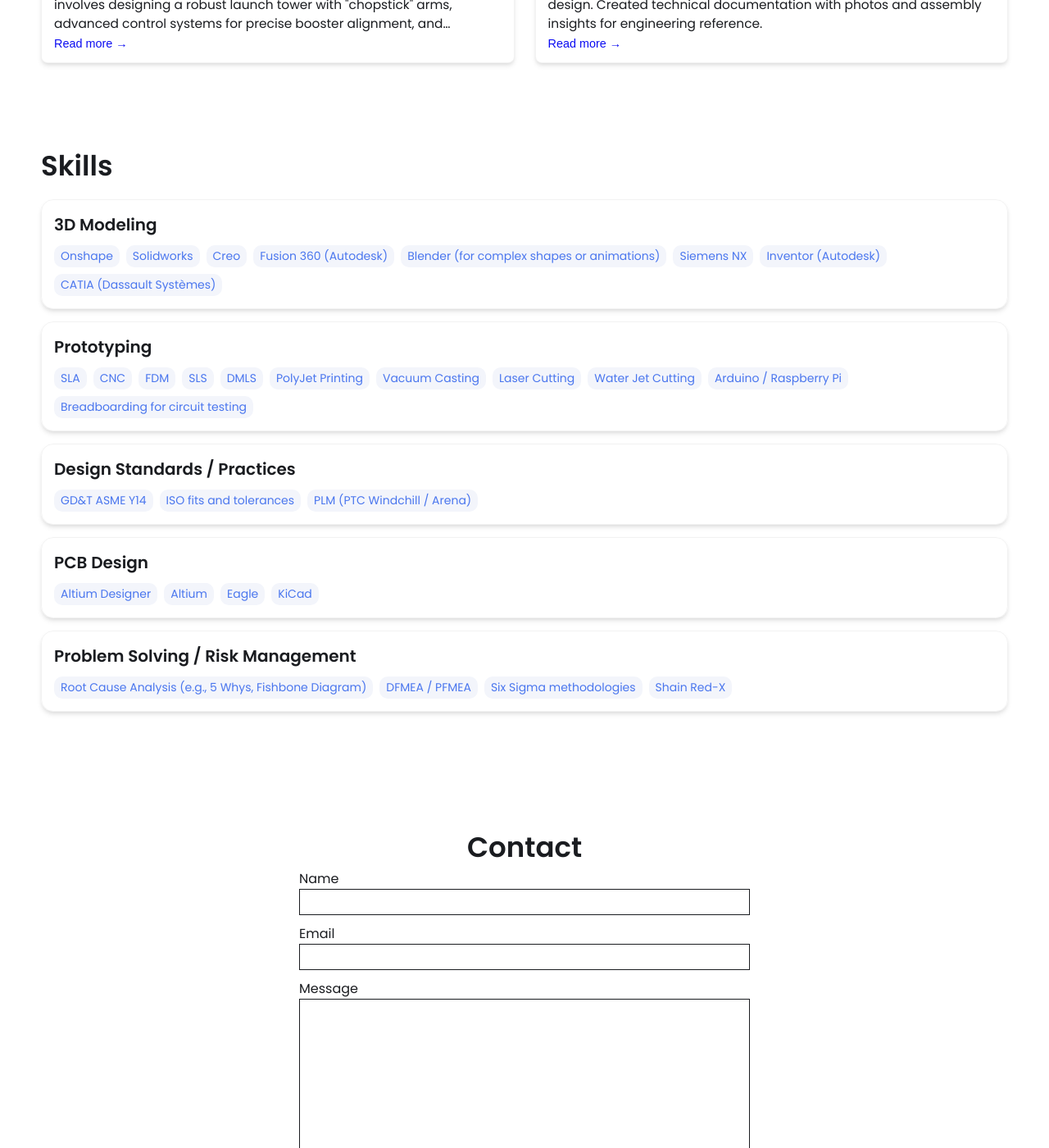
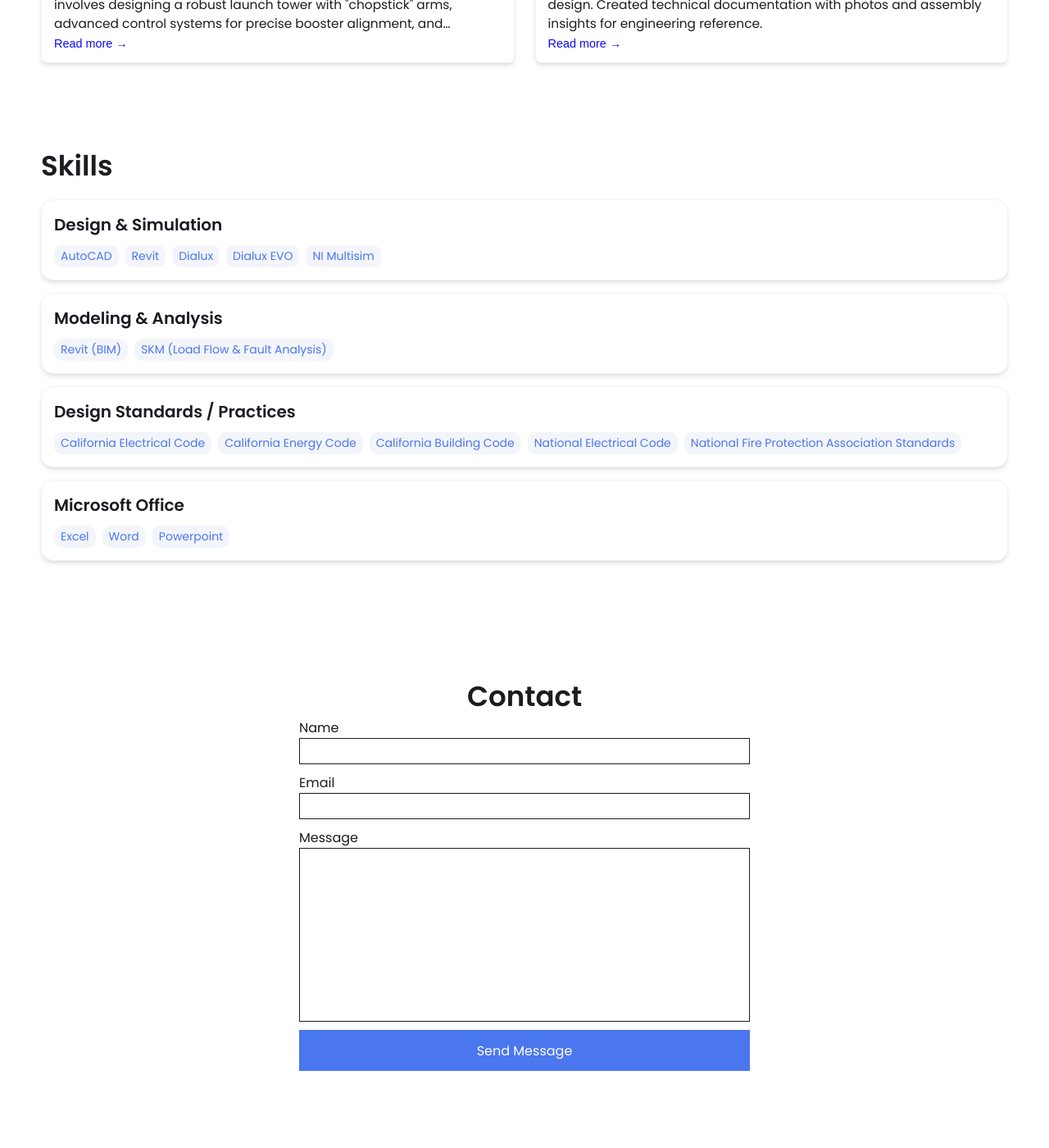
Before and after one commit to rmcb-ghub/rmcb-ghub.github.io, a Jekyll site: the page built from index.html, in a window 1280 px wide and 1400 px high, scrolled down 1449 px. Shown: the whole window at 82% size. Built offline with Jekyll 4.4.1, drawn with Linux system fonts in a browser that asks for light colours; some of the changed text lies outside the part shown.

Commit message:
Update _config.yml

```diff
--- a/_config.yml
+++ b/_config.yml
@@ -7,31 +7,32 @@
 
 # Main Page Setup
 
-title: John Doe's Portfolio # This is what shows up in the tab of the browser
+title: Revan's Portfolio # This is what shows up in the tab of the browser
 
 
 
 # Hero Section
-name: John Doe
-headline: headline message
+name: Revan Michael Bonavente
+headline: Electrical Design Engineer
 description: >- # dont remove this line. this will ignore all new lines until the next section
-  Write an awesome intro and discuss your highlights and qualification. You can edit this
-  line in _config.yml. It will appear in your document head meta (for
-  Google search results) and in your feed.xml site description.
+  I am an Electrical Engineer with expertise in MEP design, utilizing advanced modeling software such as
+  AutoCAD, Revit, Dialux, and SKM. My experience spans not only electrical engineering standards, but also
+  cross-disciplinary coordination with other trades. I am well-versed in engineering drafting practices as
+  well as building codes and standards, ensuring high-quality, compliant, and efficient designs for every project.
 
 # Place your profile image in /assets/images/profile-image/folder and edit the file name
-profile_image: ./assets/images/profile-image/avatar.jpeg
+profile_image: ./assets/images/profile-image/DP.jpeg
 
 
 # Link your resume
 # You can place your resume in assets/resume/{resume.pdf or add external link such as pdf saved in google drive
-resume-url: https://drive.google.com/file/d/13Z3duVzh-gguPU5r03oJVEE6rV9rd3DS/view?usp=sharing # or /assets/resume/resume.pdf
+resume-url: https://drive.google.com/file/d/1FI6kErbwEYT3ytwD17KKYCdxZTkYUPNE/view?usp=sharing
 
 
 # Set up external links - this will show up as small icons next to your name.
 
 external-links:    # input only your own url slug. The icons with missing entries will not appear.
-  linkedin: test    # https://www.linkedin.com/in/{your url slug}
+  linkedin: https://www.linkedin.com/in/rmbonavente/    # https://www.linkedin.com/in/{your url slug}
   github: leea12    # https://github.com/{your url slug}
   stackoverflow: test      # https://stackoverflow.com/users/{your url slug}
   medium:            # https://medium.com/@{your url slug}
@@ -45,46 +46,29 @@ external-links:    # input only your own url slug. The icons with missing entrie
 
 # Skills Section - Add the list of your Skills by categories/tools. The indentation for each level needs to be precise.
 skills:
-  - category: 3D Modeling
+  - category: Design & Simulation
     tools:
-    - Onshape
-    - Solidworks
-    - Creo
-    - Fusion 360 (Autodesk)
-    - Blender (for complex shapes or animations)
-    - Siemens NX
-    - Inventor (Autodesk)
-    - CATIA (Dassault Systèmes)
-  - category: Prototyping
+    - AutoCAD
+    - Revit
+    - Dialux
+    - Dialux EVO
+    - NI Multisim
+  - category: Modeling & Analysis
     tools:
-    - SLA
-    - CNC
-    - FDM
-    - SLS
-    - DMLS
-    - PolyJet Printing
-    - Vacuum Casting
-    - Laser Cutting
-    - Water Jet Cutting
-    - Arduino / Raspberry Pi
-    - Breadboarding for circuit testing
+    - Revit (BIM)
+    - SKM (Load Flow & Fault Analysis)
   - category: Design Standards / Practices
     tools:
-    - GD&T ASME Y14
-    - ISO fits and tolerances
-    - PLM (PTC Windchill / Arena)
-  - category: PCB Design
+    - California Electrical Code
+    - California Energy Code
+    - California Building Code
+    - National Electrical Code
+    - National Fire Protection Association Standards
+  - category: Microsoft Office
     tools:
-    - Altium Designer
-    - Altium
-    - Eagle
-    - KiCad
-  - category: Problem Solving / Risk Management
-    tools:
-    - Root Cause Analysis (e.g., 5 Whys, Fishbone Diagram)
-    - DFMEA / PFMEA
-    - Six Sigma methodologies
-    - Shain Red-X
+    - Excel
+    - Word
+    - Powerpoint
 
 
 # Contact Form Setup. Setup an account and copy over the key. When someone fills out the form, it will be received in your email.
```
